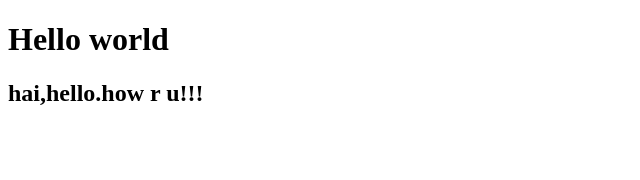
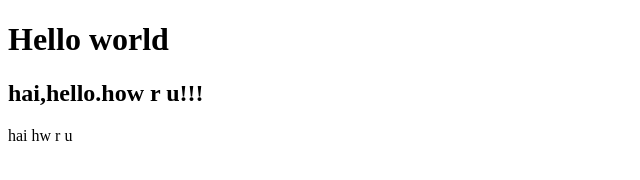
Before and after one commit to Arya-p-3/datewithgit, a plain HTML site: page index.html in a window 1280 px wide. Shown: the full height of the page, 0-640 px from the left. Drawn offline with Linux system fonts and the light colour scheme.

Commit message:
index file modified

```diff
--- a/index.html
+++ b/index.html
@@ -9,5 +9,6 @@
 <body>
     <h1>Hello world</h1>
     <h2>hai,hello.how r u!!!</h2>
+    hai hw r u
 </body>
 </html>
```
